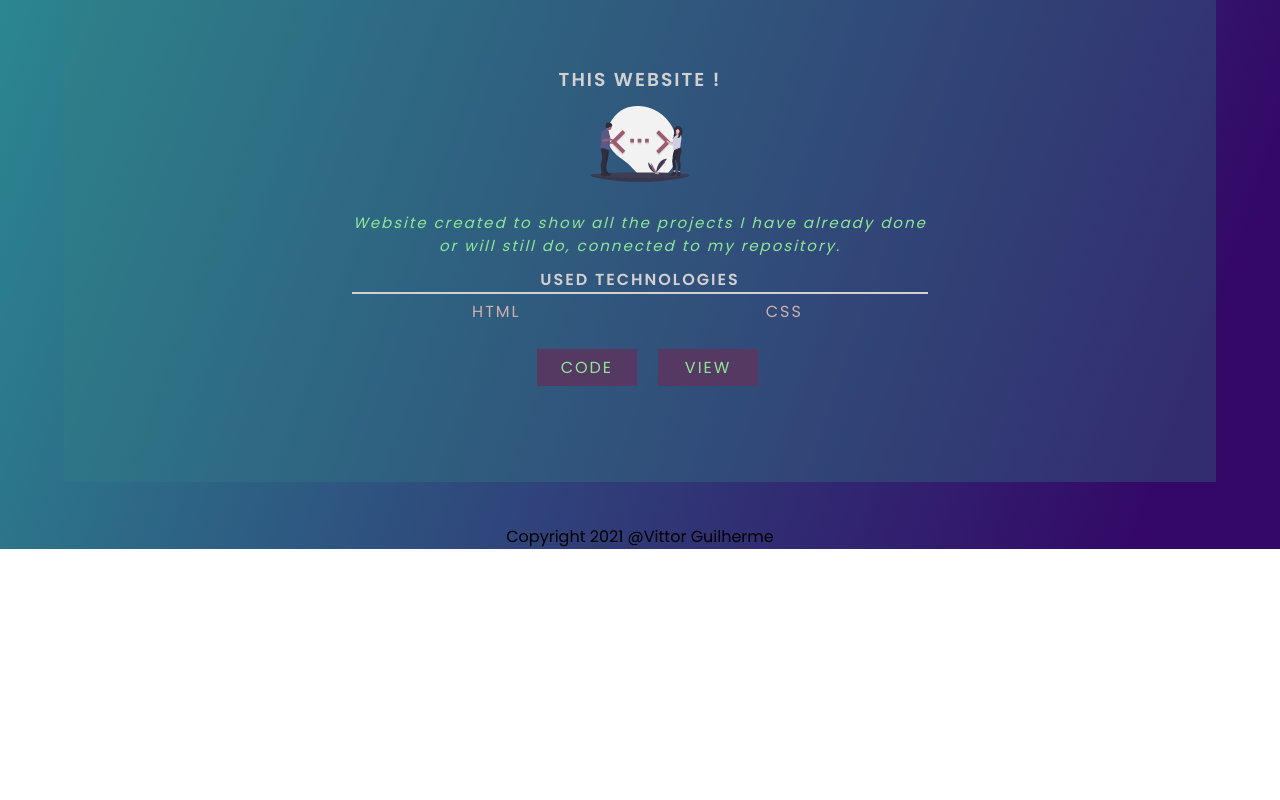
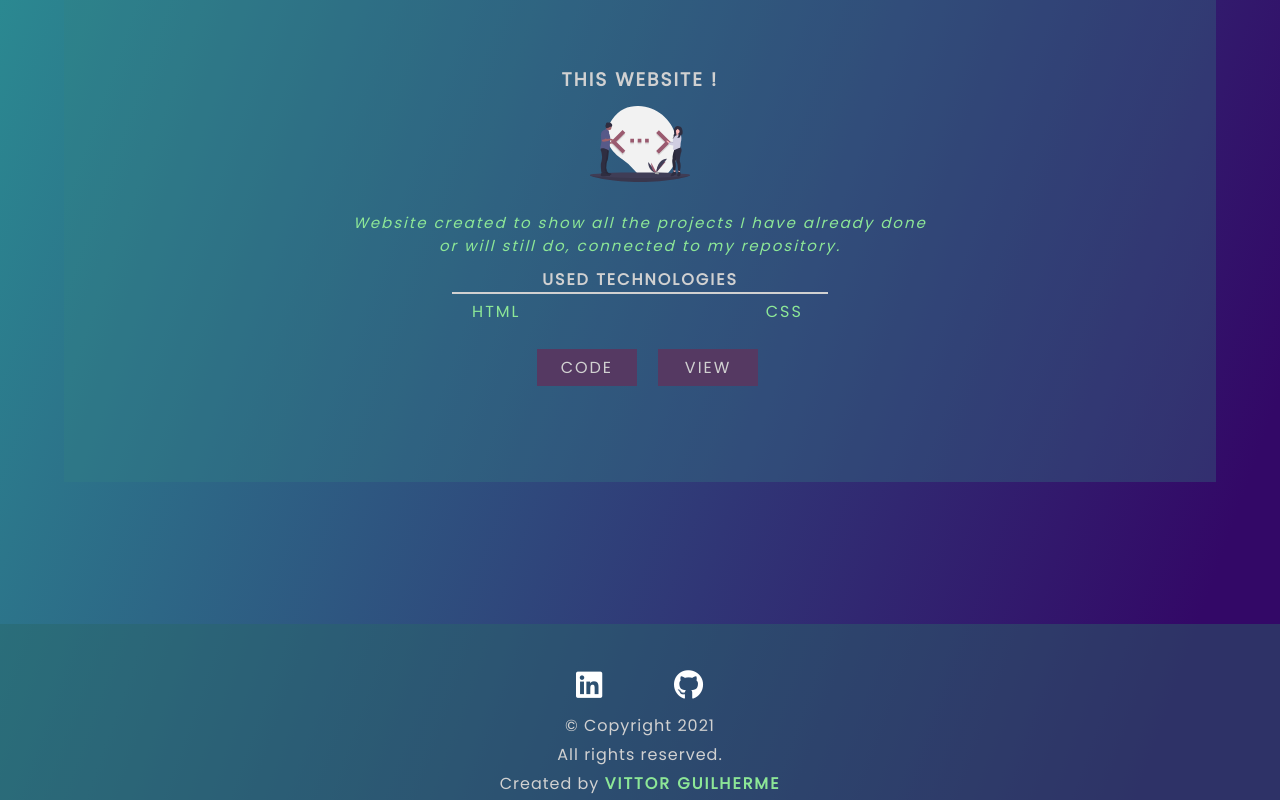
Before and after one commit to VittorGuih/Portfolio-Website, a plain HTML site: page index.html in a window 1280 px wide. Shown: the part 996-1796 px from the top of the page. Before the commit the page ends 1545 px from the top, so only its background shows below. Drawn offline with Linux system fonts and the light colour scheme; a web font is replaced by a local one.

Commit message:
changing footer and adding style to it

```diff
--- a/css/style.css
+++ b/css/style.css
@@ -110,6 +110,7 @@ nav{
 .array{
     flex: 0 50%;
     padding: 12vh 0px 12vh 0px;
+
 }
 
 .project__text__description{
@@ -134,11 +135,17 @@ nav{
 }
 .used__technology__item{
     flex: auto;
-    color: rgb(206, 175, 175);
+    color: #8de797;
 }
 hr{
+    display: flex;
     height: 0px;
-    border: solid 1px rgb(209, 209, 209);;
+    border: solid 1px rgb(209, 209, 209);
+    margin-right: 100px;
+    margin-left: 100px;
+    justify-content: center;
+    align-items: center;
+    text-align: center;
 }
 .project__code__button{
     display: inline-block;
@@ -148,8 +155,45 @@ hr{
     width: 100px;
     border: solid 1px #553962;
     background: #553962;
-    color: #8de797;
+    color: rgb(209, 209, 209);
     text-transform: uppercase;
     cursor: pointer;
     text-decoration: none;
 }
+
+/* footer section */
+
+.footer__section{
+    background:  rgba(40, 102, 102, 0.45);
+    text-align: center;
+    margin: 0 auto;
+    height: auto;
+    color:rgb(209, 209, 209);
+    padding: 40px 0px 0px 0px;
+    margin-top: 100px;
+
+}
+.footer__section a{
+    text-decoration: none;
+    color: white;
+}
+.footer__section p:first-child{
+    display: flex;
+    width: 10vw;
+    /* min-width: 10%;
+    max-width: 10%; */
+    margin: auto;
+    font-size: 30px;
+    /* text-align: center; */
+    justify-content: space-between;
+}
+.footer__section p{
+    padding: 0px 0px 4px 0px;
+    letter-spacing: 1px;
+
+}
+.footer__name{
+    color: #8de797;
+    letter-spacing: 2px;
+    font-weight: bold;
+}
--- a/index.html
+++ b/index.html
@@ -7,7 +7,8 @@
     <link rel="preconnect" href="https://fonts.gstatic.com">
     <link href="https://fonts.googleapis.com/css2?family=Poppins&display=swap" rel="stylesheet">
     <link href="https://fonts.googleapis.com/css2?family=East+Sea+Dokdo&display=swap" rel="stylesheet">
-    <link href="https://fonts.googleapis.com/css2?family=Poppins:wght@600&display=swap" rel="stylesheet">
+    <link href="https://fonts.googleapis.com/css2?family=Poppins:wght@400&display=swap" rel="stylesheet">
+    <link rel="stylesheet" href="https://use.fontawesome.com/releases/v5.5.0/css/all.css" integrity="sha384-B4dIYHKNBt8Bc12p+WXckhzcICo0wtJAoU8YZTY5qE0Id1GSseTk6S+L3BlXeVIU" crossorigin="anonymous">
     <title>Vittor's Portfolio</title>
     <link rel="stylesheet" href="./css/style.css">
 </head>
@@ -36,7 +37,7 @@
             </div>
         </section>
         <!-- section where the portfolio will be displayed-->
-        <section id="projects" class="portfolio__section" >
+        <section id="projects" class="portfolio__section">
             <h1 class="header__section__name">Portfolio Gallery</h1>
             <div class="array__of__projects">
                 <ul class="array">
@@ -57,18 +58,33 @@
                             <li class="used__technology__item">HTML</li>
                             <li class="used__technology__item">CSS</li>
                         </ul>
-                        <a href="#code" target="_black" rel="noreferrer noopener" title="Code View"
-                            class="project__code__button">Code</a>
-                        <a href="#preview" target="_black" rel="noreferrer noopener" title="Preview"
-                            class="project__code__button">View</a>
+                        <a href="https://github.com/VittorGuih/Portfolio-Website" target="_black"
+                            rel="noreferrer noopener" title="Code View" class="project__code__button">Code</a>
+                        <a href="https://vittor-portfolio.netlify.app/" target="_black" rel="noreferrer noopener"
+                            title="Preview" class="project__code__button">View</a>
                     </li>
                 </ul>
             </div>
         </section>
     </main>
-    <footer class="footer__section" align="center">
-        <p class="footer__section__text">Copyright 2021 @Vittor Guilherme</p>
+    <footer class="footer__section" id="contact">
+        <p>
+            <a href="https://www.linkedin.com/in/vittorguih/" target="_black" rel="noreferrer noopener"
+                title="My Linkedin"><i class="fab fa-linkedin"></i></a>
+            <a href="https://github.com/VittorGuih/" target="_black" rel="noreferrer noopener" title="My Github"><i
+                    class="fab fa-github"></i></a>
+        </p>
+        <p>
+            &copy Copyright 2021
+        </p>
+        <p>
+            All rights reserved.
+        </p>
+        <p>
+            Created by <span class="footer__name">VITTOR GUILHERME</span>
+        </p>
     </footer>
+
 </body>
 
 </html>
```
